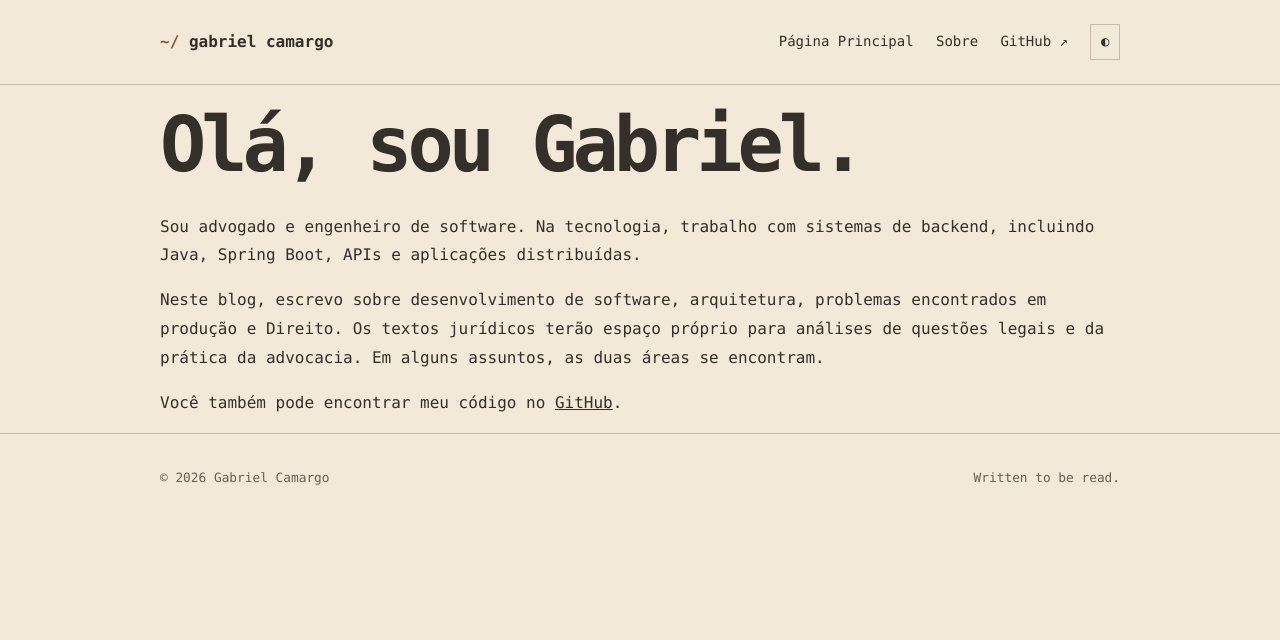
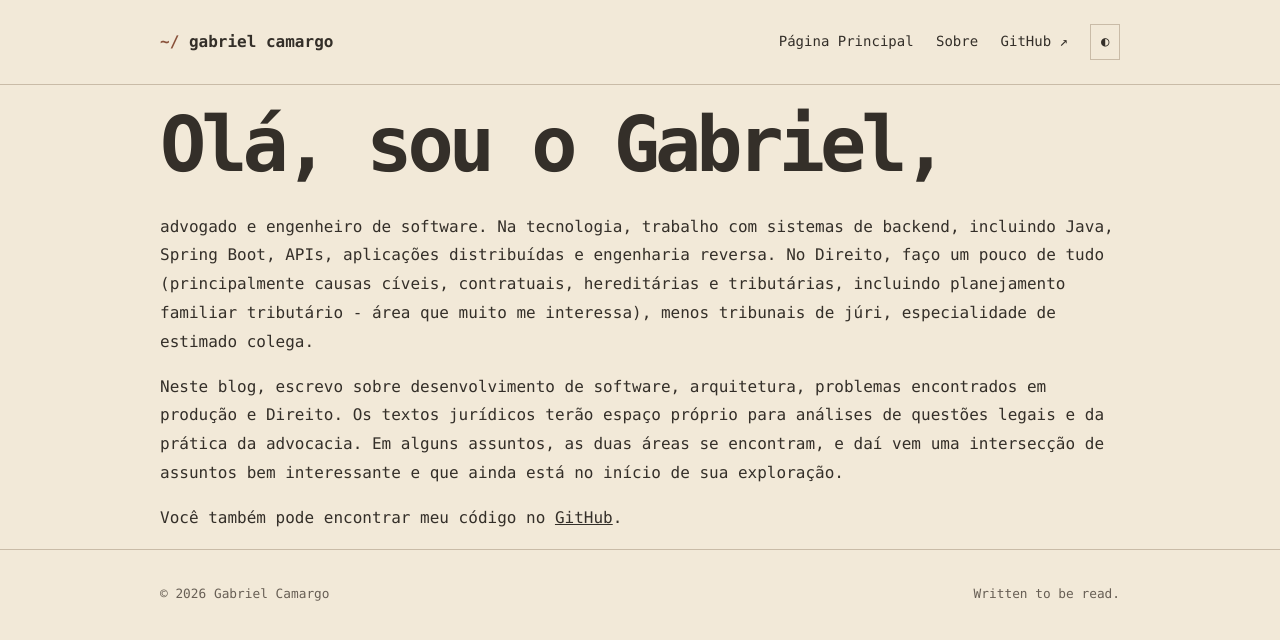
Before and after one commit to gsbcamargo/gsbcamargo.github.io, a Jekyll site: the page built from about.md, in a window 1280 px wide. Shown: the top 640 px of the page. Built offline with Jekyll 4.4.1, drawn with Linux system fonts in a browser that asks for light colours.

Commit message:
task: adjusts main about text

```diff
--- a/about.md
+++ b/about.md
@@ -5,10 +5,10 @@
 description: Sobre Gabriel Camargo, advogado e engenheiro de software.
 ---
 
-# Olá, sou Gabriel.
+# Olá, sou o Gabriel,
 
-Sou advogado e engenheiro de software. Na tecnologia, trabalho com sistemas de backend, incluindo Java, Spring Boot, APIs e aplicações distribuídas.
+advogado e engenheiro de software. Na tecnologia, trabalho com sistemas de backend, incluindo Java, Spring Boot, APIs, aplicações distribuídas e engenharia reversa. No Direito, faço um pouco de tudo (principalmente causas cíveis, contratuais, hereditárias e tributárias, incluindo planejamento familiar tributário - área que muito me interessa), menos tribunais de júri, especialidade de estimado colega.
 
-Neste blog, escrevo sobre desenvolvimento de software, arquitetura, problemas encontrados em produção e Direito. Os textos jurídicos terão espaço próprio para análises de questões legais e da prática da advocacia. Em alguns assuntos, as duas áreas se encontram.
+Neste blog, escrevo sobre desenvolvimento de software, arquitetura, problemas encontrados em produção e Direito. Os textos jurídicos terão espaço próprio para análises de questões legais e da prática da advocacia. Em alguns assuntos, as duas áreas se encontram, e daí vem uma intersecção de assuntos bem interessante e que ainda está no início de sua exploração.
 
 Você também pode encontrar meu código no [GitHub](https://github.com/gsbcamargo).
```
